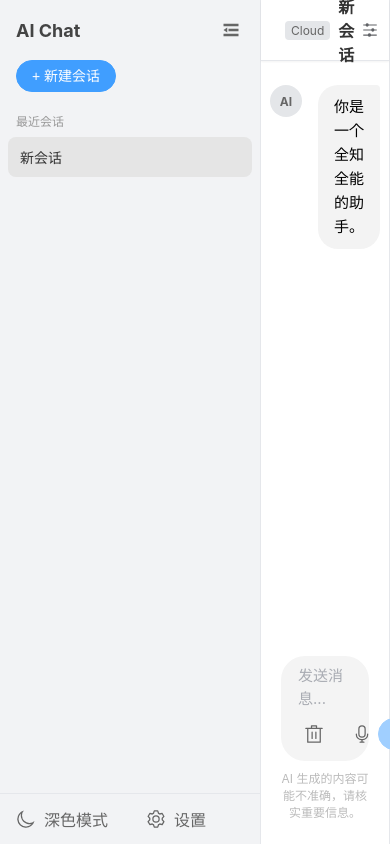
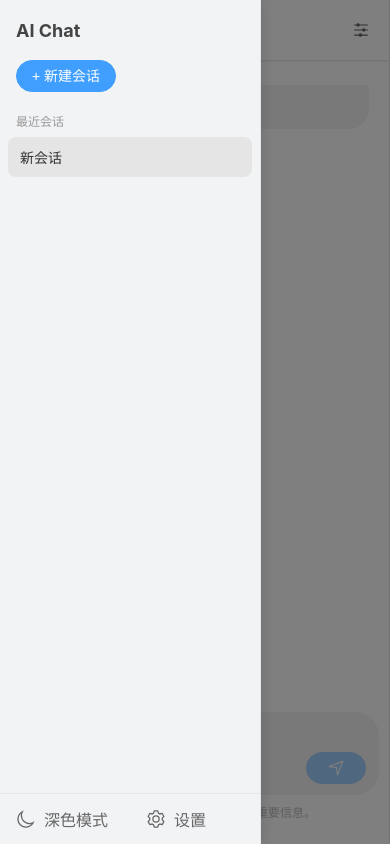
Before and after one commit to RoyalWhite55k/royal-ai-chat, a Vue app: page /#/chat in a window 390 px wide. Built offline with nearby package versions, Linux system fonts and the light colour scheme.

Commit message:
移动端适配

```diff
--- a/src/views/chat/index.vue
+++ b/src/views/chat/index.vue
@@ -1,5 +1,7 @@
 <template>
   <div class="chat-layout">
+
+    <div class="mobile-overlay" :class="{ 'is-show': !isSidebarCollapsed }" @click="toggleSidebar"></div>
 
     <div class="sidebar-container" :class="{ 'is-collapsed': isSidebarCollapsed }">
       <div class="sidebar-header">
@@ -57,6 +59,10 @@
 
     <div class="main-chat-area">
       <div class="chat-header">
+        <div class="mobile-menu-btn" @click="toggleSidebar">
+          <el-icon :size="24"><Expand /></el-icon>
+        </div>
+
         <div class="header-info">
           <span class="model-tag none-select">{{ chatStore.settings.modelProvider === 'cloud' ? 'Cloud' : active?.model }}</span>
           <span class="chat-title">{{ active?.title || '新会话' }}</span>
@@ -341,7 +347,6 @@ function clearChat() {
 async function send() {
   const text = input.value.trim()
   if (!text || streaming.value || !active.value) return
-  // 在发送前校验模型配置：
   const settings = chatStore.settings
   if (settings.modelProvider === 'cloud') {
     const missing: string[] = []
@@ -602,6 +607,7 @@ watch(() => chatStore.activeId, () => { isScrollerReady.value = false; scrollToB
   background-color: var(--bg-app);
   color: var(--text-main);
   overflow: hidden;
+  position: relative; /* 为遮罩层定位 */
   transition: background-color 0.3s, color 0.3s;
 }
 
@@ -612,10 +618,12 @@ watch(() => chatStore.activeId, () => { isScrollerReady.value = false; scrollToB
   border-right: 1px solid var(--border-color);
   display: flex;
   flex-direction: column;
-  transition: width 0.3s ease, background-color 0.3s;
+  transition: all 0.3s cubic-bezier(0.25, 0.8, 0.25, 1);
   flex-shrink: 0;
   position: relative;
   white-space: nowrap;
+  z-index: 1001; /* 保证在遮罩层之上 */
+
   &.is-collapsed {
     width: 64px;
     .sidebar-header {
@@ -667,7 +675,7 @@ watch(() => chatStore.activeId, () => { isScrollerReady.value = false; scrollToB
   margin: 8px 8px;
 }
 
-/* ✨✨✨ 修复部分：列表项防抖动 ✨✨✨ */
+/* Session Item */
 .session-item {
   display: flex;
   align-items: center;
@@ -763,10 +771,19 @@ watch(() => chatStore.activeId, () => { isScrollerReady.value = false; scrollToB
   box-shadow: 0 1px 2px rgba(0,0,0,0.05);
   z-index: 10;
 
+  /* 默认隐藏移动端菜单按钮 */
+  .mobile-menu-btn {
+    display: none;
+    margin-right: 12px;
+    cursor: pointer;
+    color: var(--text-secondary);
+  }
+
   .header-info {
     display: flex;
     align-items: center;
     gap: 8px;
+    overflow: hidden; /* 防止移动端标题溢出 */
   }
   .model-tag {
     font-size: 12px;
@@ -774,11 +791,15 @@ watch(() => chatStore.activeId, () => { isScrollerReady.value = false; scrollToB
     padding: 2px 6px;
     border-radius: 4px;
     color: var(--text-secondary);
+    white-space: nowrap;
   }
   .chat-title {
     font-weight: 600;
     font-size: 16px;
     color: var(--text-main);
+    white-space: nowrap;
+    overflow: hidden;
+    text-overflow: ellipsis;
   }
 }
 .message-scroll-container {
@@ -1023,24 +1044,81 @@ watch(() => chatStore.activeId, () => { isScrollerReady.value = false; scrollToB
   background: var(--scrollbar-hover);
 }
 ::-webkit-scrollbar-track { background: transparent; }
-</style>
 
-<style>
-/* 下拉菜单适配 */
-html.dark .custom-dropdown-popper {
-  background-color: #1e1e1e !important;
-  border: 1px solid #333 !important;
+/* 默认隐藏遮罩层 */
+.mobile-overlay {
+  display: none;
 }
-html.dark .custom-dropdown-popper .el-dropdown-menu__item {
-  color: #e0e0e0 !important;
-}
-html.dark .custom-dropdown-popper .el-dropdown-menu__item:hover {
-  background-color: #2a2a2a !important;
-  color: #fff !important;
-}
-html.dark .el-popper__arrow::before {
-  background-color: #1e1e1e !important;
-  border-color: #333 !important;
+
+/* 媒体查询：移动端适配 (小于 768px) */
+@media (max-width: 768px) {
+
+  .sidebar-container {
+    position: absolute;
+    top: 0;
+    left: 0;
+    height: 100%;
+    z-index: 2000;
+    width: 260px;
+    transform: translateX(0);
+    box-shadow: 2px 0 12px rgba(0,0,0,0.1);
+  }
+
+  .sidebar-container.is-collapsed {
+    width: 260px;
+    transform: translateX(-100%);
+  }
+  /* 隐藏侧边栏的折叠按钮 */
+  .sidebar-container .toggle-btn {
+    display: none;
+  }
+
+  /* 显示顶部导航栏的汉堡菜单按钮 */
+  .chat-header .mobile-menu-btn {
+    display: block;
+  }
+
+  .chat-header {
+    padding: 0 12px;
+  }
+
+  /* 遮罩层逻辑 */
+  .mobile-overlay {
+    display: block;
+    position: fixed;
+    top: 0;
+    left: 0;
+    right: 0;
+    bottom: 0;
+    background: rgba(0,0,0,0.5);
+    z-index: 1500; /* 在侧边栏之下，内容之上 */
+    opacity: 0;
+    pointer-events: none;
+    transition: opacity 0.3s;
+  }
+  /* 当侧边栏打开时 (!isSidebarCollapsed)，显示遮罩 */
+  .mobile-overlay.is-show {
+    opacity: 1;
+    pointer-events: auto;
+  }
+
+  /* 右侧抽屉全屏覆盖 */
+  .right-drawer.is-open {
+    width: 100%;
+    position: absolute;
+    right: 0;
+    z-index: 2000;
+  }
+
+  /* 输入框两侧留白减小 */
+  .input-area-wrapper {
+    padding: 0 10px 24px 10px;
+  }
+
+  /* 消息气泡最大宽度调整 */
+  .user-bubble, .ai-content {
+    max-width: 100%;
+  }
 }
 
 .custom-dropdown-popper {
```
